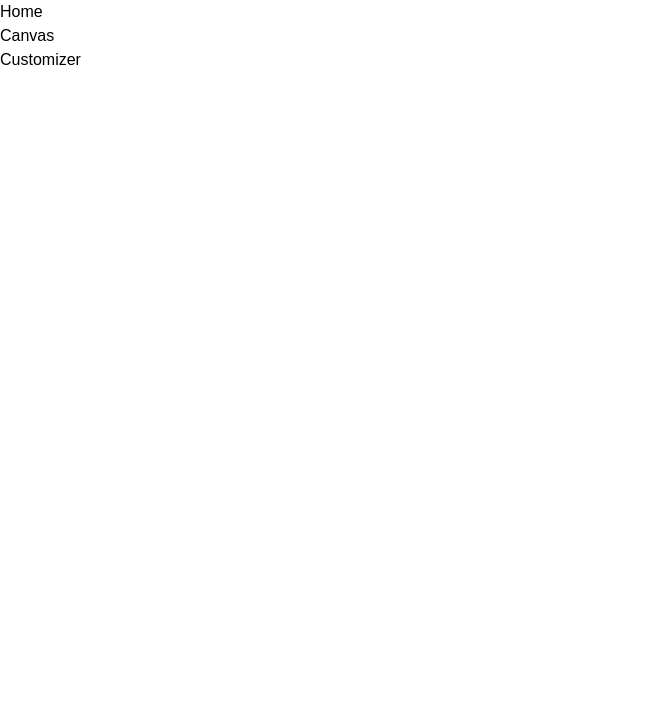
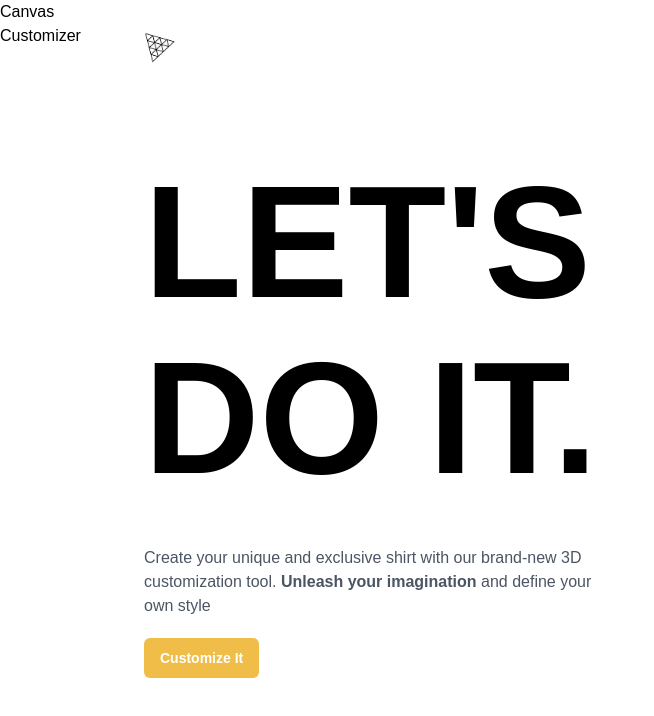
Before and after one commit to caboose1183/3d_shirt, a React (Vite) app in the folder client/: page / in a window 1280 px wide. Shown: the top 716 px of the page, without its empty margins (0-654 px from the left). Built offline with nearby package versions, Linux system fonts and the light colour scheme; a web font is replaced by a local one.

Commit message:
added custom button, customized home page with animations and text

```diff
--- /dev/null
+++ b/client/src/components/CustomButton.jsx
@@ -0,0 +1,29 @@
+import React from "react";
+
+import state from "../store";
+import { useSnapshot } from "valtio";
+
+const CustomButton = ({ title, type, customStyles, handleClick }) => {
+  const snap = useSnapshot(state);
+
+  const generateStyle = (type) => {
+    if (type === "filled") {
+      return {
+        backgroundColor: snap.color,
+        color: "#fff",
+      };
+    }
+  };
+
+  return (
+    <button
+      className={`px-2 py-1.5 flex-1 rounded-md ${customStyles}`}
+      style={generateStyle(type)}
+      onClick={handleClick}
+    >
+      {title}
+    </button>
+  );
+};
+
+export default CustomButton;
--- /dev/null
+++ b/client/src/components/index.js
@@ -0,0 +1,3 @@
+import CustomButton from "./CustomButton";
+
+export { CustomButton };
--- a/client/src/pages/Home.jsx
+++ b/client/src/pages/Home.jsx
@@ -1,9 +1,62 @@
-import React from 'react'
+import React from "react";
+import { motion, AnimatePresence } from "framer-motion";
+import { useSnapshot } from "valtio";
+
+import {
+  headContainerAnimation,
+  headContentAnimation,
+  headTextAnimation,
+  slideAnimation,
+} from "../config/motion";
+
+import state from "../store";
+
+import { CustomButton } from "../components";
 
 const Home = () => {
+  const snap = useSnapshot(state);
+
   return (
-    <div>Home</div>
-  )
-}
+    <AnimatePresence>
+      {snap.intro && (
+        <motion.section className="home" {...slideAnimation("left")}>
+          <motion.header {...slideAnimation("down")}>
+            <img
+              src="./threejs.png"
+              alt="logo"
+              className="w-8 h-8 object-contain"
+            />
+          </motion.header>
 
-export default Home
+          <motion.div className="home-content" {...headContainerAnimation}>
+            <motion.div {...headTextAnimation}>
+              <h1 className="head-text">
+                LET'S <br className="xl:block hidden" /> DO IT.
+              </h1>
+            </motion.div>
+
+            <motion.div
+              {...headContentAnimation}
+              className="flex flex-col gap-5"
+            >
+              <p className="max-w-md font-normal text-gray-600 text-base">
+                Create your unique and exclusive shirt with our brand-new 3D
+                customization tool. <strong>Unleash your imagination</strong>{" "}
+                and define your own style
+              </p>
+
+              <CustomButton
+                type="filled"
+                title="Customize It"
+                handleClick={() => (state.intro = false)}
+                customStyles="w-fit px-4 py-2.5 font-bold text-sm"
+              />
+            </motion.div>
+          </motion.div>
+        </motion.section>
+      )}
+    </AnimatePresence>
+  );
+};
+
+export default Home;
--- /dev/null
+++ b/client/src/store/index.js
@@ -0,0 +1,12 @@
+import { proxy } from "valtio";
+
+const state = proxy({
+  intro: true,
+  color: "#EFBD48",
+  isLogoTexture: true,
+  isFullTexture: false,
+  logoDecal: "./threejs.png",
+  fullDecal: "./threejs.png",
+});
+
+export default state;
```
